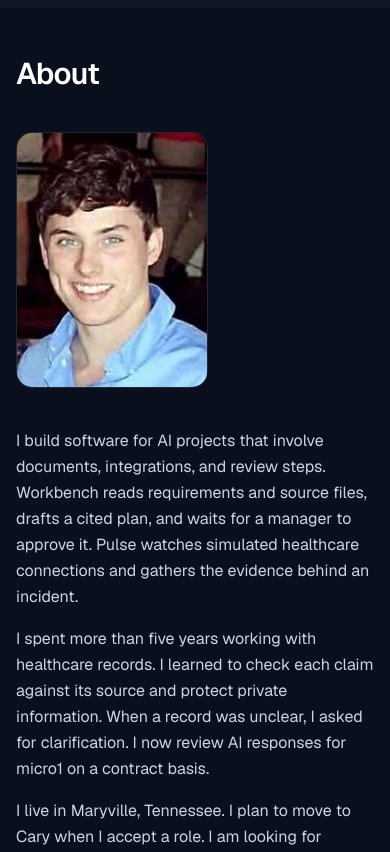
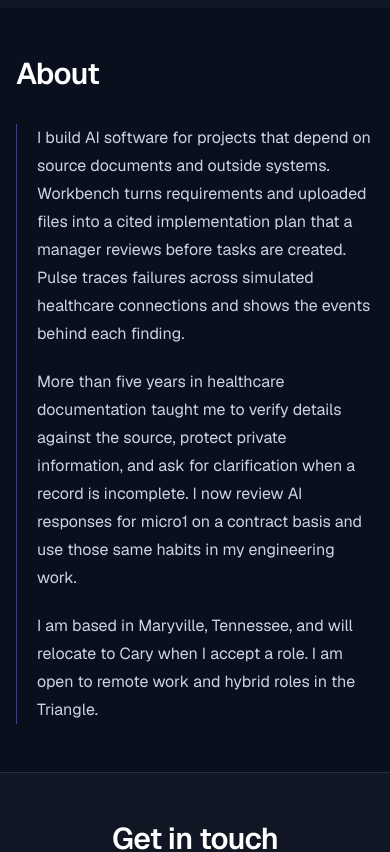
Before and after one commit to BMcCarthy96/portfolio, a Next.js app: page / in a window 390 px wide. Shown: the part 7860-8712 px from the top of the page. Built offline with nearby package versions, Linux system fonts and the light colour scheme.

Commit message:
Refine the About section

```diff
--- a/components/About.tsx
+++ b/components/About.tsx
@@ -1,5 +1,3 @@
-import Image from "next/image";
-
 export function About() {
   return (
     <section id="about">
@@ -7,34 +5,26 @@ export function About() {
         <h2 className="text-3xl font-semibold tracking-tight text-white">
           About
         </h2>
-        <div className="mt-10 flex flex-col gap-10 sm:flex-row">
-          <div className="relative h-64 w-48 shrink-0 overflow-hidden rounded-2xl border border-white/10">
-            <Image
-              src="/headshot.jpg"
-              alt="Brandon McCarthy"
-              fill
-              sizes="192px"
-              className="object-cover"
-            />
-          </div>
-          <div className="space-y-4 text-slate-300 leading-relaxed">
+        <div className="mt-8 max-w-3xl border-l border-violet-400/40 pl-5 sm:pl-7">
+          <div className="space-y-5 text-base leading-7 text-slate-300 sm:text-lg sm:leading-8">
             <p>
-              I build software for AI projects that involve documents,
-              integrations, and review steps. Workbench reads requirements and
-              source files, drafts a cited plan, and waits for a manager to
-              approve it. Pulse watches simulated healthcare connections and
-              gathers the evidence behind an incident.
+              I build AI software for projects that depend on source documents
+              and outside systems. Workbench turns requirements and uploaded
+              files into a cited implementation plan that a manager reviews
+              before tasks are created. Pulse traces failures across simulated
+              healthcare connections and shows the events behind each finding.
             </p>
             <p>
-              I spent more than five years working with healthcare records. I
-              learned to check each claim against its source and protect private
-              information. When a record was unclear, I asked for clarification.
-              I now review AI responses for micro1 on a contract basis.
+              More than five years in healthcare documentation taught me to
+              verify details against the source, protect private information,
+              and ask for clarification when a record is incomplete. I now
+              review AI responses for micro1 on a contract basis and use those
+              same habits in my engineering work.
             </p>
             <p>
-              I live in Maryville, Tennessee. I plan to move to Cary when I
-              accept a role. I am looking for remote work or a hybrid role in
-              the Triangle.
+              I am based in Maryville, Tennessee, and will relocate to Cary when
+              I accept a role. I am open to remote work and hybrid roles in the
+              Triangle.
             </p>
           </div>
         </div>
```
